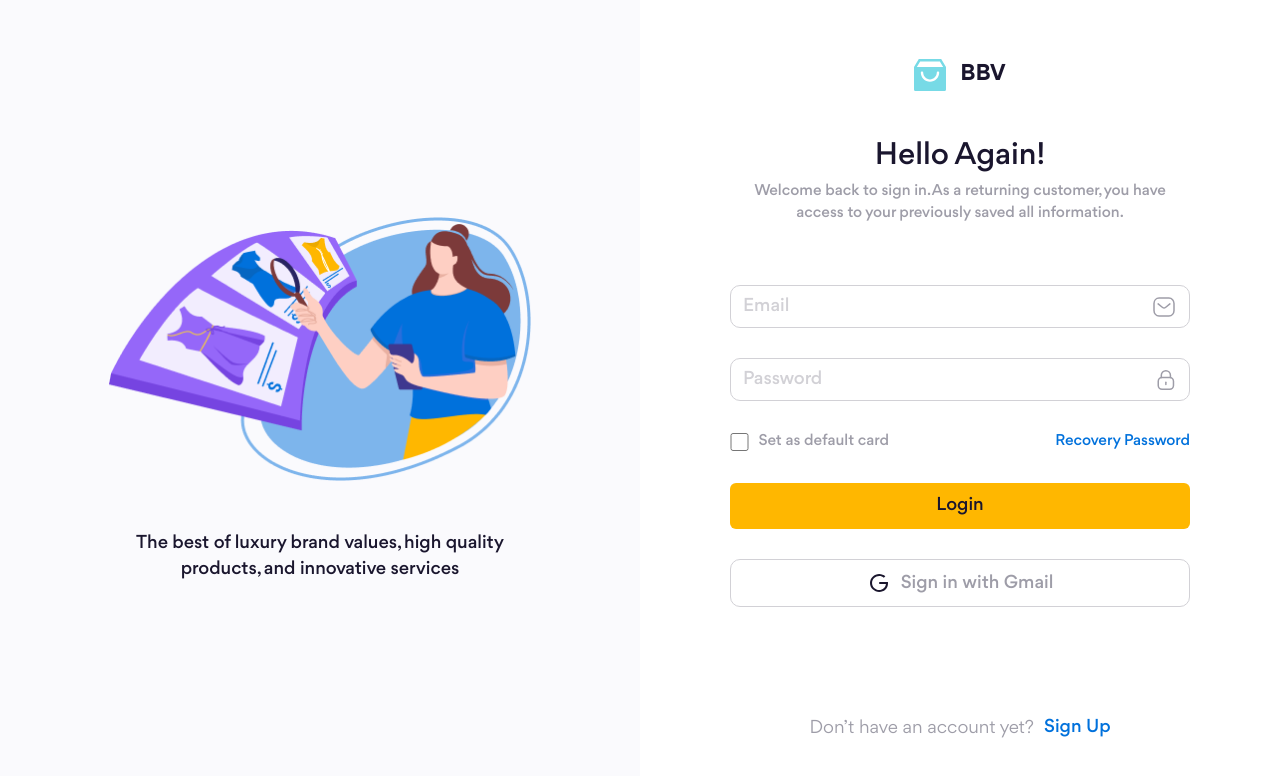
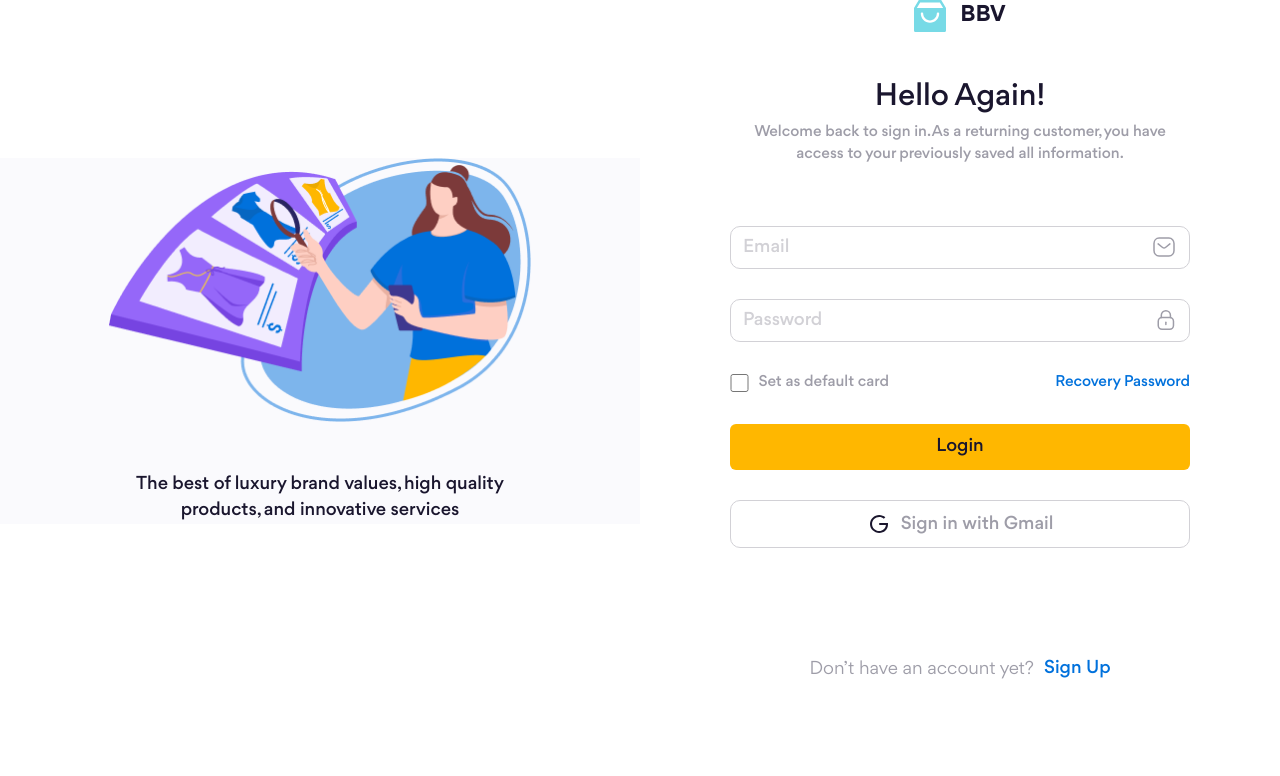
Before and after one commit to bvviet/fontProjectOne, a React (Vite) app: page /login in a window 1280 px wide. Shown: the top 776 px of the page. Built offline with nearby package versions, Linux system fonts and the light colour scheme.

Commit message:
fig mobile 2

```diff
--- a/src/pages/Login/Login.scss
+++ b/src/pages/Login/Login.scss
@@ -4,7 +4,7 @@
     display: flex;
     align-items: center;
     justify-items: center;
-    height: 100vh;
+    // height: 100vh;
     &__left {
         width: 100%;
         height: 100%;
--- a/src/pages/Register/Register.scss
+++ b/src/pages/Register/Register.scss
@@ -4,7 +4,7 @@
     display: flex;
     align-items: center;
     justify-items: center;
-    height: 100vh;
+    // height: 100vh;
     &__left {
         width: 100%;
         height: 100%;
```
